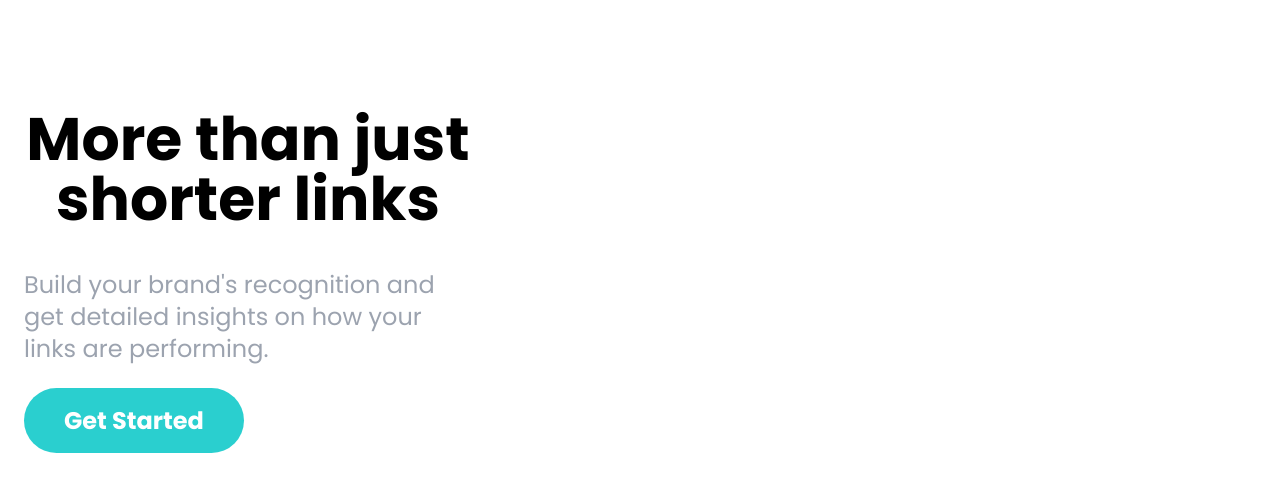
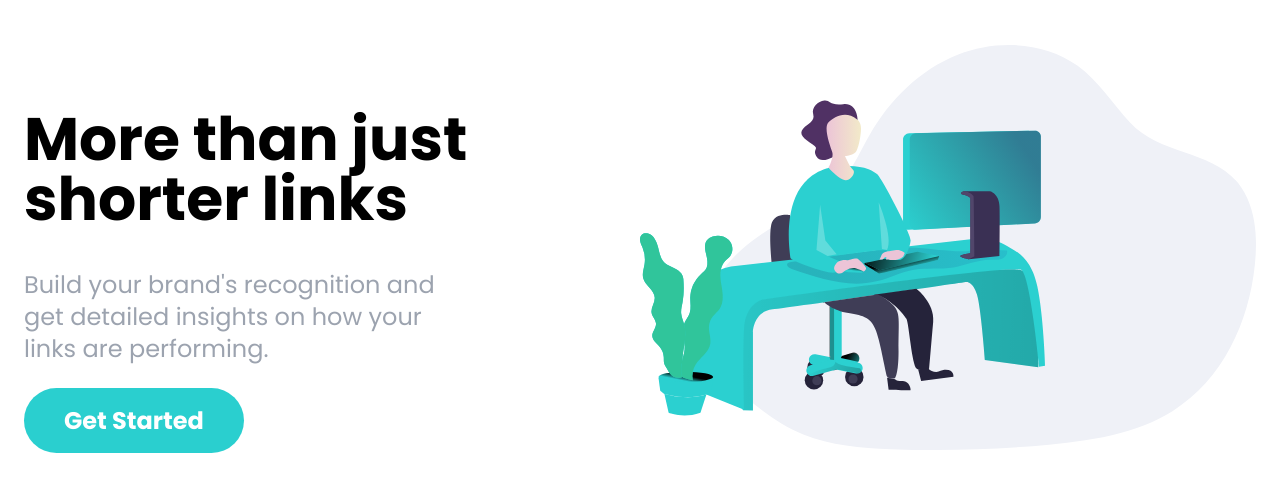
Before and after one commit to scottpeat/tailwind-shortly, a website: page index.html in a window 1280 px wide. Shown: the part 75-566 px from the top of the page. Drawn offline with Linux system fonts and the light colour scheme.

Commit message:
Finished working on Hero Section

```diff
--- a/index.html
+++ b/index.html
@@ -57,11 +57,11 @@
     <!-- Hero Section -->
     <section id="hero">
       <!-- Hero Container -->
-      <div class="container flex-col-reverse mx-auto p-6 lg:flex-row">
+      <div class="container flex flex-col-reverse mx-auto p-6 lg:flex-row">
         <!-- Content Container -->
         <div class="flex flex-col space-y-10 mb-44 lg:mt-16 lg:w-1/2 xl:mb-52">
           <h1
-            class="text-5xl font-bold text-center lg:text-6xl lg:max-w-md lg-text-left"
+            class="text-5xl font-bold text-center lg:text-6xl lg:max-w-md lg:text-left"
           >
             More than just shorter links
           </h1>
@@ -80,6 +80,9 @@
           </div>
         </div>
         <!-- Image -->
+        <div class="mb-24 mx-auto md:w-180 lg:mb-0 lg:w-1/2">
+          <img src="images/illustration-working.svg" alt="" />
+        </div>
       </div>
     </section>
   </body>
```
Also changed, not shown: css/style.css.
